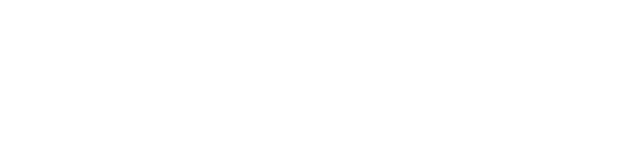
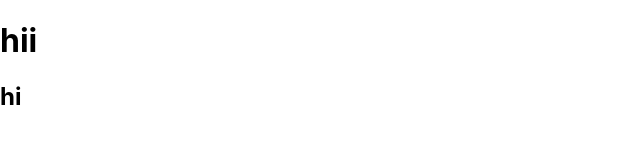
Before and after one commit to AnupamBB/reactCVtemplates, a React (Create React App) app in the folder templates/: page / in a window 1280 px wide. Shown: the top 161 px of the page, without its empty margins (0-640 px from the left). Built offline with nearby package versions, Linux system fonts and the light colour scheme.

Commit message:
adding components

```diff
--- a/templates/src/App.js
+++ b/templates/src/App.js
@@ -1,9 +1,11 @@
 import './App.css';
+import Template1 from "./templates/template1";
 
-function App() {
+function App(){
   return (
-    <div className="App">
-
+    <div>
+      <h1>hii</h1>
+        <Template1 />
     </div>
   );
 }
--- /dev/null
+++ b/templates/src/templates/template1.jsx
@@ -0,0 +1,13 @@
+import  React from 'react';
+import "./template1.css";
+
+const Template1 = () => {
+    return(
+        <div>
+            <h2>hi</h2>
+        </div>
+
+    );
+};
+
+export default Template1;
```
Also changed, not shown: templates/src/templates/template1.js (deleted, +0 -10 lines).
